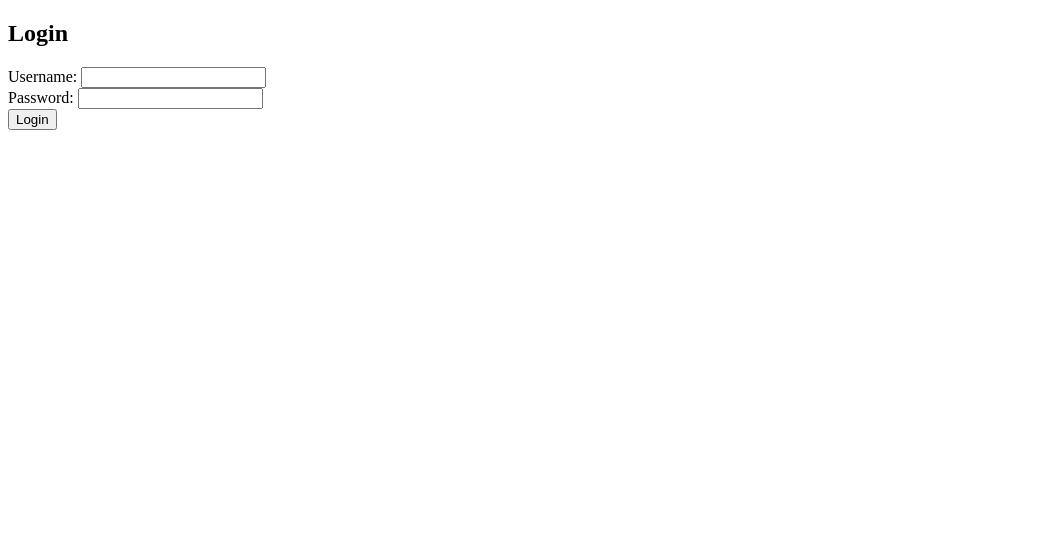
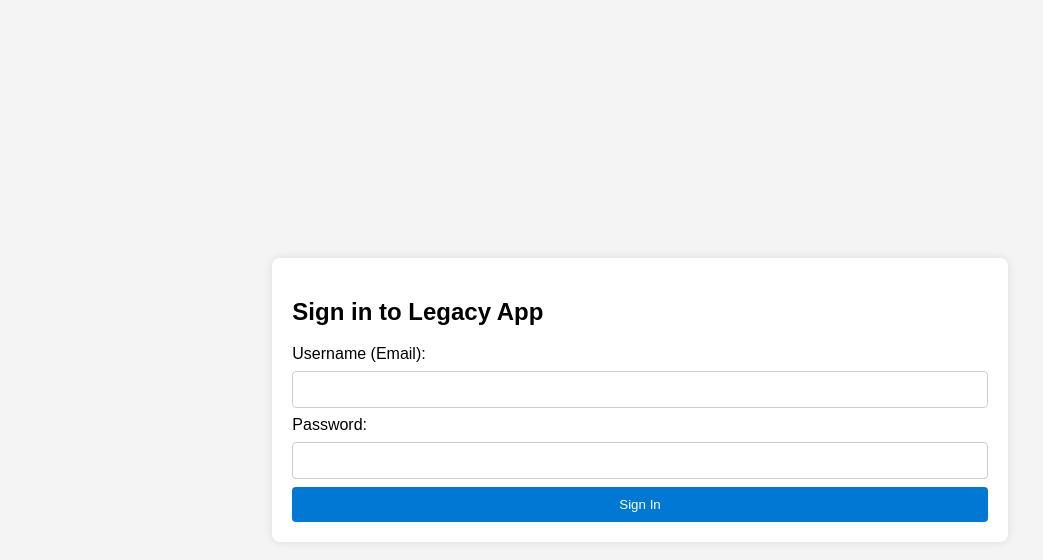
Before and after one commit to badoza/login-page-demo, a plain HTML site: page index.html in a window 1280 px wide. Shown: the whole page, without its empty margins (0-1043 px from the left). Drawn offline with Linux system fonts and the light colour scheme.

Commit message:
Update index.html

```diff
--- a/index.html
+++ b/index.html
@@ -2,27 +2,25 @@
 <html lang="en">
 <head>
     <meta charset="UTF-8">
-    <meta name="viewport" content="width=device-width, initial-scale=1.0">
-    <title>Login Page</title>
-    <!-- Your optional styles can go here -->
+    <title>Legacy Application Sign-In</title>
+    <style>
+        body { font-family: Arial, sans-serif; display: flex; justify-content: center; align-items: center; height: 100vh; margin: 0; background-color: #f4f4f4; }
+        .login-container { background: white; padding: 20px; border-radius: 8px; box-shadow: 0 0 10px rgba(0, 0, 0, 0.1); }
+        input[type="text"], input[type="password"] { width: 100%; padding: 10px; margin: 8px 0; display: inline-block; border: 1px solid #ccc; border-radius: 4px; box-sizing: border-box; }
+        input[type="submit"] { background-color: #0078d4; color: white; padding: 10px 15px; border: none; border-radius: 4px; cursor: pointer; width: 100%; }
+    </style>
 </head>
 <body>
     <div class="login-container">
-        <h2>Login</h2>
+        <h2>Sign in to Legacy App</h2>
+        <form id="loginForm" method="POST" action="/api/login">
+            <label for="username">Username (Email):</label>
+            <input type="text" id="username" name="username" required>
 
-        <!-- The 'action' attribute should point to your application's actual backend login endpoint -->
-        <form action="/login" method="POST">
-            <div class="form-group">
-                <label for="username">Username:</label>
-                <input type="text" id="username" name="username" required>
-            </div>
+            <label for="password">Password:</label>
+            <input type="password" id="password" name="password" required>
 
-            <div class="form-group">
-                <label for="password">Password:</label>
-                <input type="password" id="password" name="password" required>
-            </div>
-
-            <button type="submit">Login</button>
+            <input type="submit" value="Sign In">
         </form>
     </div>
 </body>
```
